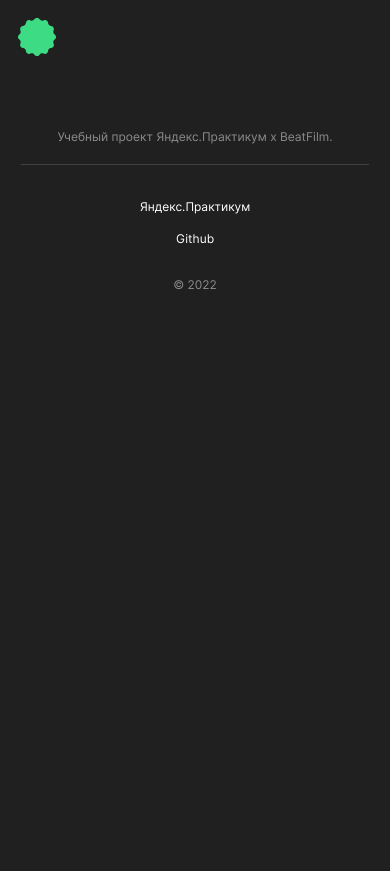
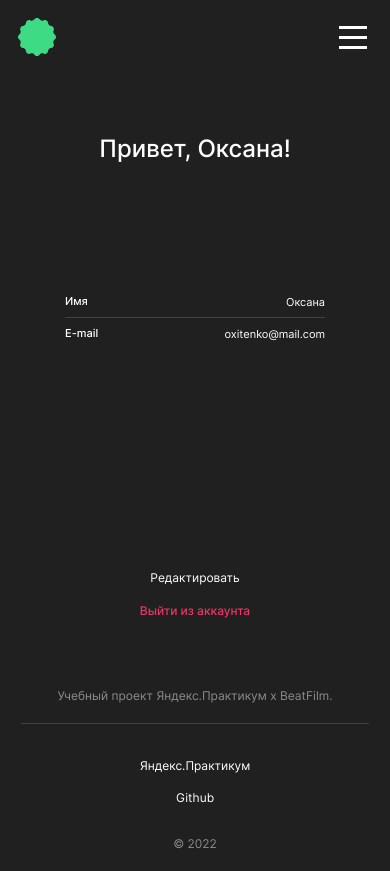
Before and after one commit to oxitenko/movies-explorer-frontend, a React app: page /profile in a window 390 px wide. Before the commit the page ends 844 px from the top, so only its background shows below. Built offline with nearby package versions, Linux system fonts and the light colour scheme.

Commit message:
feat: sevedmovies page

```diff
--- a/src/components/App/App.js
+++ b/src/components/App/App.js
@@ -7,6 +7,8 @@
 import Footer from '../Footer/Footer';
 import Main from '../Main/Main';
 import Movies from '../Movies/Movies';
+import SavedMovies from '../SavedMovies/SavedMovies';
+import Profile from '../Profile/Profile';
 
 function App() {
   return (
@@ -18,6 +20,12 @@
         </Route>
         <Route path="/movies">
           <Movies />
+        </Route>
+        <Route path="/saved-movies">
+          <SavedMovies />
+        </Route>
+        <Route path="/profile">
+          <Profile />
         </Route>
         <Route path="/signup">
           <Register />
--- /dev/null
+++ b/src/components/Buttons/Buttons.css
@@ -0,0 +1,64 @@
+.movies__button {
+  width: 100px;
+  height: 29px;
+  border-radius: 30px;
+  padding: 0;
+  border: none;
+  cursor: pointer;
+  align-self: center;
+}
+
+.movies__button-save {
+  background: #313131;
+  font-family: 'Inter';
+  font-style: normal;
+  font-weight: 400;
+  font-size: 12px;
+  line-height: 11px;
+  color: #ffffff;
+}
+
+.movies__button-like {
+  background: #ee3465;
+}
+
+.movies__button-save:hover {
+  color: #ee3465;
+  opacity: 0.6;
+}
+
+.movies__button-like:hover {
+  background: transparent;
+  border: #ee3465 solid 2px;
+}
+
+.movies__pagination {
+  background: #202020;
+  border-radius: 5px;
+  width: 320px;
+  height: 36px;
+  font-family: 'Inter';
+  font-style: normal;
+  font-weight: 500;
+  font-size: 12px;
+  line-height: 15px;
+  color: #ffffff;
+  padding: 0;
+  border: #424242 solid 1px;
+  cursor: pointer;
+}
+
+.movies__pagination-invis {
+  display: none;
+}
+
+.movies__pagination:hover {
+  background: #2d2d2d;
+}
+
+@media screen and (max-width: 767px) {
+  .movies__pagination {
+    width: 240px;
+    margin-bottom: 80px;
+  }
+}
--- /dev/null
+++ b/src/components/Buttons/Buttons.js
@@ -0,0 +1,42 @@
+import './Buttons.css';
+import checkmark from '../../image/checkmark.svg';
+import littliecrossicon from '../../image/littliecrossicon.svg';
+import { useState } from 'react';
+
+const MoviesButton = () => {
+  const [liked, setLiked] = useState(false);
+
+  return (
+    <button
+      onClick={() => setLiked(!liked)}
+      className={`movies__button ${
+        !liked ? 'movies__button-save' : 'movies__button-like'
+      }`}
+    >
+      {!liked ? 'Сохранить' : <img src={checkmark} alt="like" />}
+    </button>
+  );
+};
+
+const SavedMoviesButton = () => {
+  return (
+    <button className="movies__button movies__button-save">
+      <img src={littliecrossicon} alt="like" />
+    </button>
+  );
+};
+
+const PaginationButtonVisible = () => {
+  return <button className="movies__pagination">Ещё</button>;
+};
+
+const PaginationButtonInvisible = () => {
+  return <button className="movies__pagination-invis">Ещё</button>;
+};
+
+export {
+  MoviesButton,
+  SavedMoviesButton,
+  PaginationButtonVisible,
+  PaginationButtonInvisible,
+};
--- a/src/components/Header/Header.js
+++ b/src/components/Header/Header.js
@@ -20,13 +20,7 @@
             : 'header__novigation-movies'
         }
       >
-        {location.pathname === '/' ? (
-          <MainLinksList />
-        ) : location.pathname === '/movies' ? (
-          <MoviesLinksList />
-        ) : (
-          ''
-        )}
+        {location.pathname === '/' ? <MainLinksList /> : <MoviesLinksList />}
       </nav>
       <MobileHeader />
     </header>
--- a/src/components/MobileHeader/MobileHeader.js
+++ b/src/components/MobileHeader/MobileHeader.js
@@ -14,11 +14,13 @@
 
   return (
     <>
-      {location.pathname === '/movies' && (
+      {(location.pathname === '/movies' || '/saved-movies' || '/profile') && (
         <nav className="mobilenav">
           {open && <MobileLinksList close={closeHumbMenu} />}
 
-          {location.pathname === '/movies' && (
+          {(location.pathname === '/movies' ||
+            '/saved-movies' ||
+            '/profile') && (
             <>
               {!open ? (
                 <img
--- a/src/components/Movies/Movies.js
+++ b/src/components/Movies/Movies.js
@@ -1,12 +1,18 @@
 import './Movies.css';
 import SearchForm from '../SearchForm/SearchForm';
 import MoviesCardList from '../MoviesCardList/MoviesCardList';
+import { movies } from '../../utils/appData';
+import { MoviesButton, PaginationButtonVisible } from '../Buttons/Buttons';
 
 const Movies = () => {
   return (
     <section className="movies">
       <SearchForm />
-      <MoviesCardList />
+      <MoviesCardList
+        pagination={PaginationButtonVisible}
+        button={MoviesButton}
+        movies={movies}
+      />
     </section>
   );
 };
--- a/src/components/MoviesCard/MoviesCard.css
+++ b/src/components/MoviesCard/MoviesCard.css
@@ -40,39 +40,6 @@
   object-fit: cover;
 }
 
-.movies__button {
-  width: 100px;
-  height: 29px;
-  border-radius: 30px;
-  padding: 0;
-  border: none;
-  cursor: pointer;
-  align-self: center;
-}
-
-.movies__button-save {
-  background: #313131;
-  font-family: 'Inter';
-  font-style: normal;
-  font-weight: 400;
-  font-size: 12px;
-  line-height: 11px;
-  color: #ffffff;
-}
-
-.movies__button-like {
-  background: #ee3465;
-}
-
-.movies__button-save:hover {
-  color: #ee3465;
-}
-
-.movies__button-like:hover {
-  background: transparent;
-  border: #ee3465 solid 2px;
-}
-
 @media screen and (max-width: 1024px) {
   .movies__item {
     max-width: 360px;
--- a/src/components/MoviesCard/MoviesCard.js
+++ b/src/components/MoviesCard/MoviesCard.js
@@ -1,10 +1,6 @@
-import { useState } from 'react';
 import './MoviesCard.css';
-import checkmark from '../../image/checkmark.svg';
 
 const MoviesCard = (props) => {
-  const [liked, setLiked] = useState(false);
-
   return (
     <li className="movies__item">
       <div className="movies__content">
@@ -16,14 +12,7 @@
         src={props.card.pic}
         alt={props.card.title}
       />
-      <button
-        onClick={() => setLiked(!liked)}
-        className={`movies__button ${
-          !liked ? 'movies__button-save' : 'movies__button-like'
-        }`}
-      >
-        {!liked ? 'Сохранить' : <img src={checkmark} alt="like" />}
-      </button>
+      {props.button()}
     </li>
   );
 };
--- a/src/components/MoviesCardList/MoviesCardList.js
+++ b/src/components/MoviesCardList/MoviesCardList.js
@@ -1,16 +1,15 @@
 import './MoviesCardList.css';
-import { movies } from '../../utils/appData';
 import MoviesCard from '../MoviesCard/MoviesCard';
 
-const MoviesCardList = () => {
+const MoviesCardList = (props) => {
   return (
     <section className="movies__searchlist">
       <ul className="movies__list">
-        {movies.map((item) => {
-          return <MoviesCard key={item.id} card={item} />;
+        {props.movies.map((item) => {
+          return <MoviesCard button={props.button} key={item.id} card={item} />;
         })}
       </ul>
-      <button className="movies__pagination">Ещё</button>
+      {props.pagination()}
     </section>
   );
 };
--- /dev/null
+++ b/src/components/Profile/Profile.css
@@ -0,0 +1,111 @@
+.profile {
+  flex-grow: 1;
+}
+
+.profile__content {
+  display: flex;
+  flex-direction: column;
+  width: 410px;
+  margin: 0 auto;
+  margin-top: 74px;
+}
+
+.profile__title {
+  margin: 0 0 123px 0;
+  font-family: 'Inter';
+  font-style: normal;
+  font-weight: 500;
+  font-size: 24px;
+  line-height: 29px;
+  text-align: center;
+  color: #ffffff;
+}
+
+.profile__form {
+  display: flex;
+  flex-direction: column;
+}
+
+.profile__input {
+  width: 50%;
+  height: 31px;
+  background: transparent;
+  border: none;
+  font-family: 'Inter';
+  font-style: normal;
+  font-weight: 400;
+  font-size: 11px;
+  line-height: 13px;
+  text-align: right;
+  color: #ffffff;
+  padding: 0;
+}
+
+.profile__input:focus {
+  outline: none;
+}
+
+.profile__label {
+  font-family: 'Inter';
+  font-style: normal;
+  font-weight: 500;
+  font-size: 11px;
+  line-height: 13px;
+  color: #ffffff;
+  display: flex;
+  justify-content: space-between;
+  align-items: center;
+  cursor: pointer;
+}
+
+.profile__line {
+  border-top: 1px solid #424242;
+}
+
+.profile__editbtn {
+  margin-top: 220px;
+  margin-bottom: 16px;
+  background: transparent;
+  border: none;
+  font-family: 'Inter';
+  font-style: normal;
+  font-weight: 400;
+  font-size: 13px;
+  line-height: 16px;
+  color: #ffffff;
+  cursor: pointer;
+}
+
+.profile__editbtn:hover {
+  color: #ee3465;
+}
+
+.profile__logoutbtn {
+  font-family: 'Inter';
+  font-style: normal;
+  font-weight: 500;
+  font-size: 13px;
+  line-height: 16px;
+  color: #ee3465;
+  background: transparent;
+  border: none;
+  cursor: pointer;
+}
+
+.profile__logoutbtn:hover {
+  color: #ffffff;
+}
+
+@media screen and (max-width: 767px) {
+  .profile__content {
+    width: 260px;
+  }
+  .profile__editbtn {
+    font-size: 12px;
+    line-height: 15px;
+  }
+  .profile__logoutbtn {
+    font-size: 12px;
+    line-height: 15px;
+  }
+}
--- /dev/null
+++ b/src/components/Profile/Profile.js
@@ -0,0 +1,47 @@
+import './Profile.css';
+import { student } from '../../utils/appData';
+import { useEffect, useState } from 'react';
+import useForm from '../../hooks/useForm';
+
+const Profile = () => {
+  const { values, handleChange, setValues } = useForm({});
+
+  useEffect(() => {
+    setValues({ name: student.name, email: student.email });
+  }, [setValues]);
+
+  return (
+    <section className="profile">
+      <div className="profile__content">
+        <h1 className="profile__title">Привет, {student.name}!</h1>
+        <form className="profile__form">
+          <label className="profile__label">
+            Имя
+            <input
+              onChange={handleChange}
+              value={values.name}
+              className="profile__input"
+              type="text"
+              name="name"
+            />
+          </label>
+          <span className="profile__line"></span>
+          <label className="profile__label">
+            E-mail
+            <input
+              onChange={handleChange}
+              value={values.email}
+              className="profile__input"
+              type="email"
+              name="email"
+            />
+          </label>
+          <button className="profile__editbtn">Редактировать</button>
+        </form>
+        <button className="profile__logoutbtn">Выйти из аккаунта</button>
+      </div>
+    </section>
+  );
+};
+
+export default Profile;
--- /dev/null
+++ b/src/components/SavedMovies/SavedMovies.css
@@ -0,0 +1,3 @@
+.saved-movies {
+  flex-grow: 1;
+}
--- /dev/null
+++ b/src/components/SavedMovies/SavedMovies.js
@@ -0,0 +1,23 @@
+import './SavedMovies.css';
+import SearchForm from '../SearchForm/SearchForm';
+import MoviesCardList from '../MoviesCardList/MoviesCardList';
+import { savedMovies } from '../../utils/appData';
+import {
+  SavedMoviesButton,
+  PaginationButtonInvisible,
+} from '../Buttons/Buttons';
+
+const SavedMovies = () => {
+  return (
+    <section className="saved-movies">
+      <SearchForm />
+      <MoviesCardList
+        pagination={PaginationButtonInvisible}
+        button={SavedMoviesButton}
+        movies={savedMovies}
+      />
+    </section>
+  );
+};
+
+export default SavedMovies;
--- /dev/null
+++ b/src/hooks/useForm.js
@@ -0,0 +1,11 @@
+import { useState } from 'react';
+
+export default function useForm() {
+  const [values, setValues] = useState({});
+
+  const handleChange = (event) => {
+    const { value, name } = event.target;
+    setValues({ ...values, [name]: value });
+  };
+  return { values, handleChange, setValues };
+}
--- a/src/utils/appData.js
+++ b/src/utils/appData.js
@@ -37,6 +37,7 @@
   profi: 'Фронтенд-разработчик, 30 лет',
   summary:
     'Хочу стать крутым Frontend разработчиком - создавать эффективные приложения с отзывчивым интерфейсом. Для меня важно, чтобы в приложении можно было быстро и интуитивно разобраться любому человеку. Интересна сфера UI/UX. В свободное время люблю играть в игры на Playstation и смотреть/читать материалы о игровой индустрии',
+  email: 'oxitenko@mail.com',
 };
 
 const movies = [
@@ -54,4 +55,10 @@
   { title: 'В погоне за Бенкси', time: '27', pic: examplepic, id: 12 },
 ];
 
-export { portfolio, techs, student, movies };
+const savedMovies = [
+  { title: 'В погоне за Бенкси', time: '27', pic: examplepic, id: 1 },
+  { title: 'В погоне за Бенкси', time: '27', pic: examplepic, id: 2 },
+  { title: 'В погоне за Бенкси', time: '27', pic: examplepic, id: 3 },
+];
+
+export { portfolio, techs, student, movies, savedMovies };
```
Also changed, not shown: src/components/MoviesCardList/MoviesCardList.css (+0 -24 lines).
